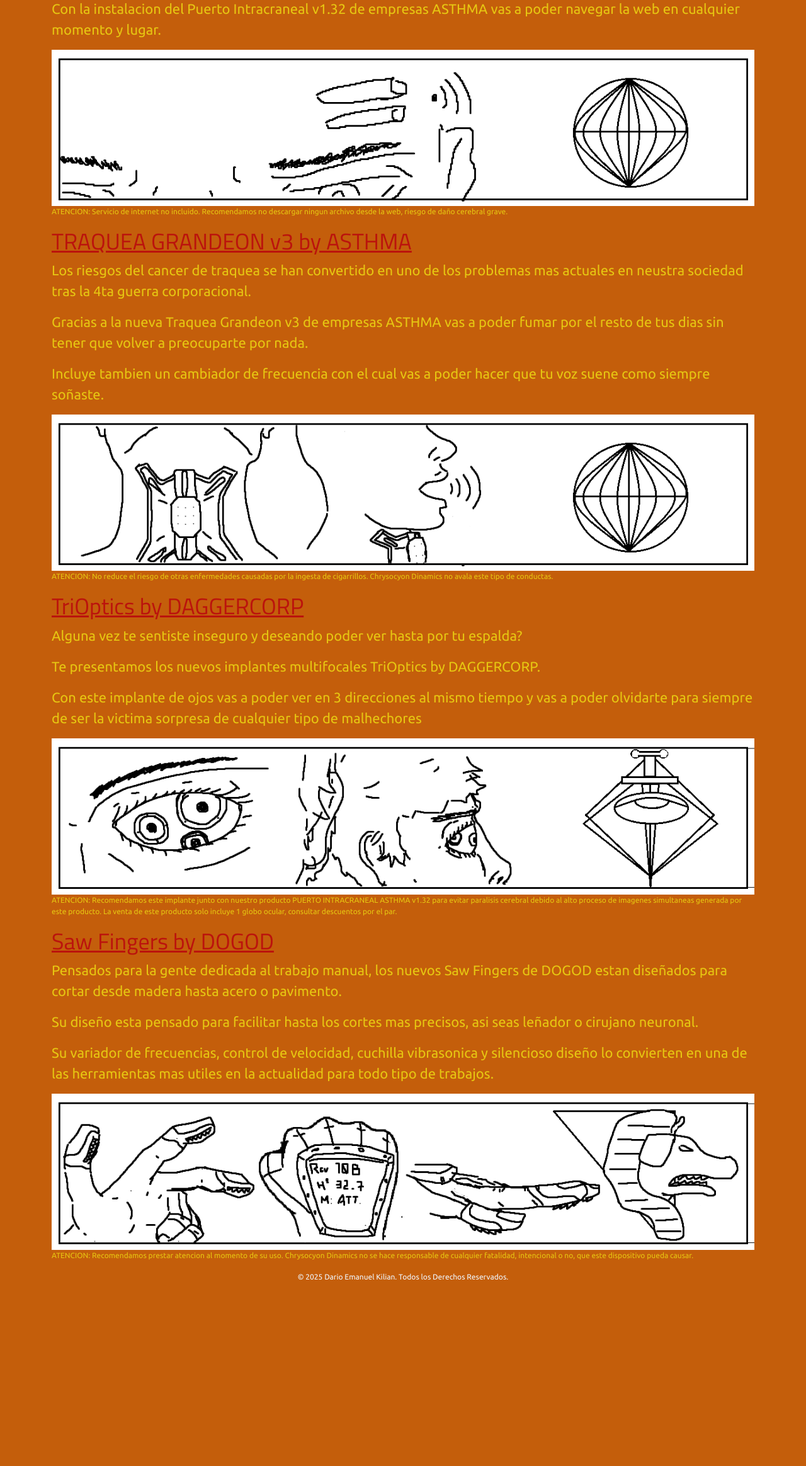
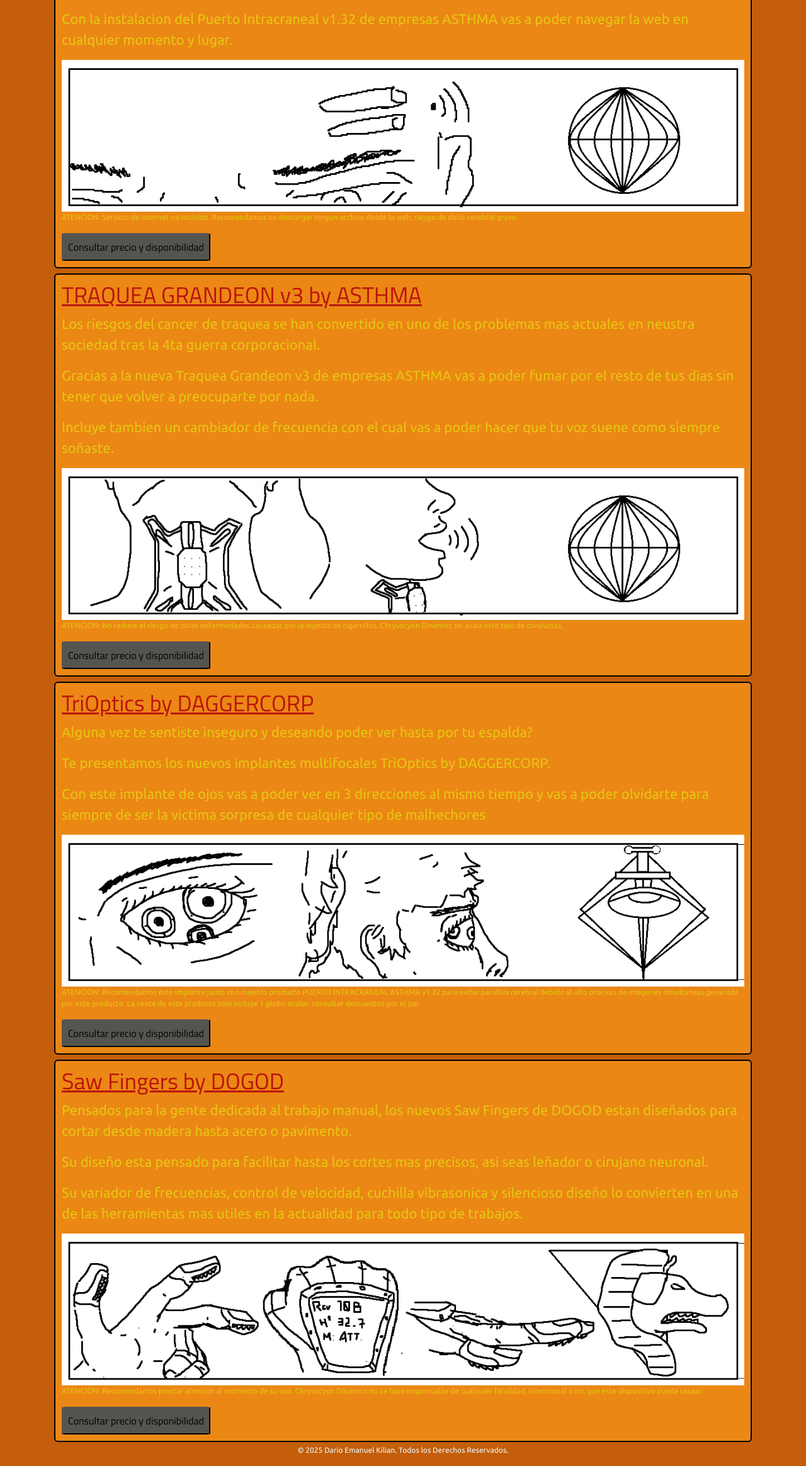
Before and after one commit to DEKilian/chrysocyon, a website: page pages/servicios.html in a window 1280 px wide. Shown: the part 385-2712 px from the top of the page at 63% size. Before the commit the page ends 2437 px from the top, so only its background shows below. Drawn offline with nearby package versions, Linux system fonts and the light colour scheme.

Commit message:
Agregue correctamente el uso de mixins y un extend en mi sass button

```diff
--- a/SCSS/main.scss
+++ b/SCSS/main.scss
@@ -7,4 +7,6 @@
 
 @use "./partials/components/header";
 @use "./partials/components/general";
+@use "./partials/components/button";
+@use "./partials/components/card";
 @use "./partials/components/footer";
--- /dev/null
+++ b/SCSS/partials/components/_button.scss
@@ -0,0 +1,21 @@
+@use "../utilities/variables";
+
+.btn {
+    background-color: rgb(85, 85, 79);
+    border-color: none;
+    outline-color: none;
+    border-radius: 3%;
+    padding: 8px;
+
+    &:hover {
+    background-color: variables.$p-red;
+    border-color: none;
+    outline-color: none;
+    }
+}
+
+.secondary {
+
+    @extend.btn;
+
+}
--- /dev/null
+++ b/SCSS/partials/components/_card.scss
@@ -0,0 +1,13 @@
+@use "../utilities/variables";
+@use "../utilities/mixins";
+
+.card-container {
+   @include mixins.flex (row, space-around, center);
+
+    .card {
+        background-color: variables.$p-otherorange;
+        border: 2px solid black;
+        margin: 4px;
+        padding: 10px;
+    }
+}
--- a/SCSS/partials/components/_footer.scss
+++ b/SCSS/partials/components/_footer.scss
@@ -6,7 +6,7 @@ footer {
     }
 }
 
-@media (max-width: 768px) {
+@media (max-width: 900px) {
     footer {
         p {
             font-size: 8px;
--- a/SCSS/partials/components/_general.scss
+++ b/SCSS/partials/components/_general.scss
@@ -91,7 +91,7 @@ body
 
 //MEDIA QUERIES PARA TEXTO EN MOBILE
 
-@media (max-width: 768px) {
+@media (max-width: 900px) {
   h1 {
     font-size: 24px;
   }
--- a/SCSS/partials/components/_header.scss
+++ b/SCSS/partials/components/_header.scss
@@ -24,18 +24,6 @@
     border-radius: 50%;
 }
 
-.btn {
-    background-color: rgb(85, 85, 79);
-    border-color: none;
-    outline-color: none;
-
-    &:hover {
-    background-color: variables.$p-red;
-    border-color: none;
-    outline-color: none;
-    }
-}
-
 .nav-link
 {
     color: variables.$p-yellow;
--- a/SCSS/partials/utilities/_mixins.scss
+++ b/SCSS/partials/utilities/_mixins.scss
@@ -0,0 +1,6 @@
+@mixin flex ($direction, $justify, $align){
+    display: flex;
+    flex-direction: $direction;
+    justify-content: $justify;
+    align-items: $align;
+}
--- a/SCSS/partials/utilities/_variables.scss
+++ b/SCSS/partials/utilities/_variables.scss
@@ -1,4 +1,5 @@
 $p-red: #bb130d;
 $p-yellow: rgb(230, 198, 18);
 $p-orange: rgb(196, 94, 11);
+$p-otherorange: rgb(235, 135, 21);
 $p-size: 33px;
--- a/pages/servicios.html
+++ b/pages/servicios.html
@@ -56,43 +56,55 @@
     <main>
         <section class="container">
             <h1>SERVICIOS</h1>
-            <section>
-                <div data-aos="zoom-in-right">
+            <section class="card-container">
+                <div class="card" data-aos="zoom-in-right">
                     <h2>PUERTO INTRACRANEAL v1.32 by ASTHMA</h2>
                     <p class="p-alt">Los dias de sentarse frente a una pantalla para conectarse con el mundo se han terminado.</p>
                     <p class="p-alt">Con la instalacion del Puerto Intracraneal v1.32 de empresas ASTHMA vas a poder navegar la web en cualquier momento y lugar.</p>
                     <img class="img-fluid" src="../assets/asthmav132-alpha.png" alt="">
                     <p class="p-advertencia">ATENCION: Servicio de internet no incluido. Recomendamos no descargar ningun archivo desde la web, riesgo de daño cerebral grave.</p>
-               </div>
+                <a href="../pages/contacto.html">
+                    <button type="submit" class="secondary">Consultar precio y disponibilidad</button>
+                </a>
+            </div>
             </section>
-                <section >
-                <div data-aos="zoom-in-right">
+            <section class="card-container">
+                <div class="card" data-aos="zoom-in-right">
                     <h2>TRAQUEA GRANDEON v3 by ASTHMA</h2>
                 <p class="p-alt">Los riesgos del cancer de traquea se han convertido en uno de los problemas mas actuales en neustra sociedad tras la 4ta guerra corporacional.</p>
                 <p class="p-alt">Gracias a la nueva Traquea Grandeon v3 de empresas ASTHMA vas a poder fumar por el resto de tus dias sin tener que volver a preocuparte por nada.</p>
                 <p class="p-alt">Incluye tambien un cambiador de frecuencia con el cual vas a poder hacer que tu voz suene como siempre soñaste.</p>
                 <img class="img-fluid" src="../assets/grandeonv3-alpha.png" alt="">
                 <p class="p-advertencia">ATENCION: No reduce el riesgo de otras enfermedades causadas por la ingesta de cigarrillos. Chrysocyon Dinamics no avala este tipo de conductas.</p>
-                </div>
+                <a href="../pages/contacto.html">
+                    <button type="submit" class="secondary">Consultar precio y disponibilidad</button>
+                </a>
+            </div>
            </section>
-                <section>
-                <div data-aos="zoom-in-right">
+            <section class="card-container">
+                <div class="card" data-aos="zoom-in-right">
                     <h2>TriOptics by DAGGERCORP</h2>
                 <p class="p-alt">Alguna vez te sentiste inseguro y deseando poder ver hasta por tu espalda?</p>
                 <p class="p-alt">Te presentamos los nuevos implantes multifocales TriOptics by DAGGERCORP.</p>
                 <p class="p-alt">Con este implante de ojos vas a poder ver en 3 direcciones al mismo tiempo y vas a poder olvidarte para siempre de ser la victima sorpresa de cualquier tipo de malhechores</p>
                 <img class="img-fluid" src="../assets/trioptics.png" alt="">
                 <p class="p-advertencia">ATENCION: Recomendamos este implante junto con nuestro producto PUERTO INTRACRANEAL ASTHMA v1.32 para evitar paralisis cerebral debido al alto proceso de imagenes simultaneas generada por este producto. La venta de este producto solo incluye 1 globo ocular, consultar descuentos por el par.</p>
-                </div>
+                <a href="../pages/contacto.html">
+                    <button type="submit" class="secondary">Consultar precio y disponibilidad</button>
+                </a>
+            </div>
             </section>
-                <section>
-                <div data-aos="zoom-in-right">
+            <section class="card-container">
+                <div class="card" data-aos="zoom-in-right">
                     <h2>Saw Fingers by DOGOD</h2>
                 <p class="p-alt">Pensados para la gente dedicada al trabajo manual, los nuevos Saw Fingers de DOGOD estan diseñados para cortar desde madera hasta acero o pavimento.</p>
                 <p class="p-alt">Su diseño esta pensado para facilitar hasta los cortes mas precisos, asi seas leñador o cirujano neuronal.</p>
                 <p class="p-alt">Su variador de frecuencias, control de velocidad, cuchilla vibrasonica y silencioso diseño lo convierten en una de las herramientas mas utiles en la actualidad para todo tipo de trabajos.</p>
                 <img class="img-fluid" src="../assets/sawgloves.png" alt="">
                 <p class="p-advertencia">ATENCION: Recomendamos prestar atencion al momento de su uso. Chrysocyon Dinamics no se hace responsable de cualquier fatalidad, intencional o no, que este dispositivo pueda causar.</p>
+                <a href="../pages/contacto.html">
+                    <button type="submit" class="secondary">Consultar precio y disponibilidad</button>
+                </a>
                 </div>
             </section>
         </section>
```
Also changed, not shown: pages/clinicas.html (+6 -6 lines), SCSS/partials/utilities/extend.scss (deleted), styles/style.css, 1 other file.
